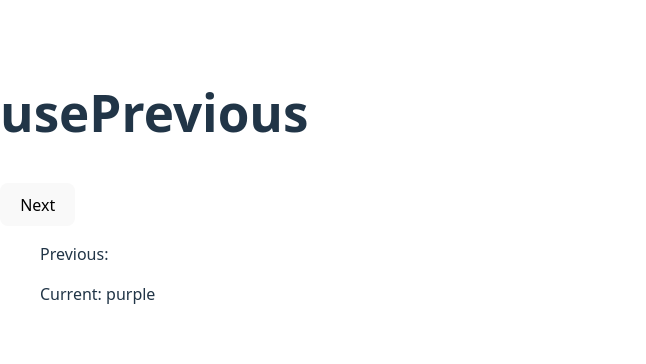
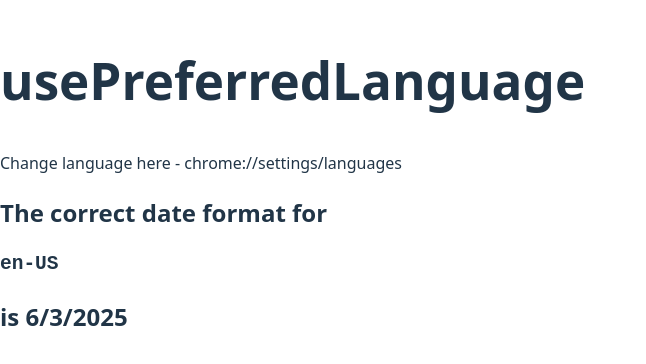
Before and after one commit to felixpherry/use-hooks, a React (Vite) app: page / in a window 1280 px wide. Shown: the part 218-582 px from the top of the page, without its empty margins (0-646 px from the left). Built offline with nearby package versions, Linux system fonts and the light colour scheme.

Commit message:
feat: implement usePreferredLanguage

```diff
--- a/src/App.tsx
+++ b/src/App.tsx
@@ -1,43 +1,16 @@
-import * as React from 'react';
-import usePrevious from './hooks/004-usePrevious/usePrevious';
-
-function getRandomColor() {
-  const colors = ['green', 'blue', 'purple', 'red', 'pink'];
-  return colors[Math.floor(Math.random() * colors.length)];
-}
+import usePreferredLanguage from './hooks/005-usePreferredLanguage/usePreferredLanguage';
 
 export default function App() {
-  const [color, setColor] = React.useState(getRandomColor());
-  const previousColor = usePrevious(color);
-
-  const handleClick = () => {
-    function getNewColor() {
-      const newColor = getRandomColor();
-      if (color === newColor) {
-        getNewColor();
-      } else {
-        setColor(newColor);
-      }
-    }
-    getNewColor();
-  };
+  const language = usePreferredLanguage();
 
   return (
     <section>
-      <h1>usePrevious</h1>
-      <button className='link' onClick={handleClick}>
-        Next
-      </button>
-      <article>
-        <figure>
-          <p style={{ background: `var(--${previousColor})` }} />
-          <figcaption>Previous: {previousColor}</figcaption>
-        </figure>
-        <figure>
-          <p style={{ background: `var(--${color})` }} />
-          <figcaption>Current: {color}</figcaption>
-        </figure>
-      </article>
+      <h1>usePreferredLanguage</h1>
+      <p>Change language here - chrome://settings/languages</p>
+      <h2>
+        The correct date format for <pre>{language}</pre> is{' '}
+        <time>{new Date(Date.now()).toLocaleDateString(language)}</time>
+      </h2>
     </section>
   );
 }
--- /dev/null
+++ b/src/hooks/005-usePreferredLanguage/usePreferredLanguage.ts
@@ -0,0 +1,24 @@
+import React from 'react';
+
+function getPreferredLanguageSubscribe(cb: () => void) {
+  window.addEventListener('languagechange', cb);
+  return () => window.removeEventListener('languagechange', cb);
+}
+
+function getPreferredLanguageSnapshot(): string {
+  return navigator.language;
+}
+
+function getPreferredLanguageServerSnapshot(): string {
+  throw new Error('usePreferred language is a client-only-hook');
+}
+
+export default function usePreferredLanguage() {
+  const language = React.useSyncExternalStore(
+    getPreferredLanguageSubscribe,
+    getPreferredLanguageSnapshot,
+    getPreferredLanguageServerSnapshot
+  );
+
+  return language;
+}
```
